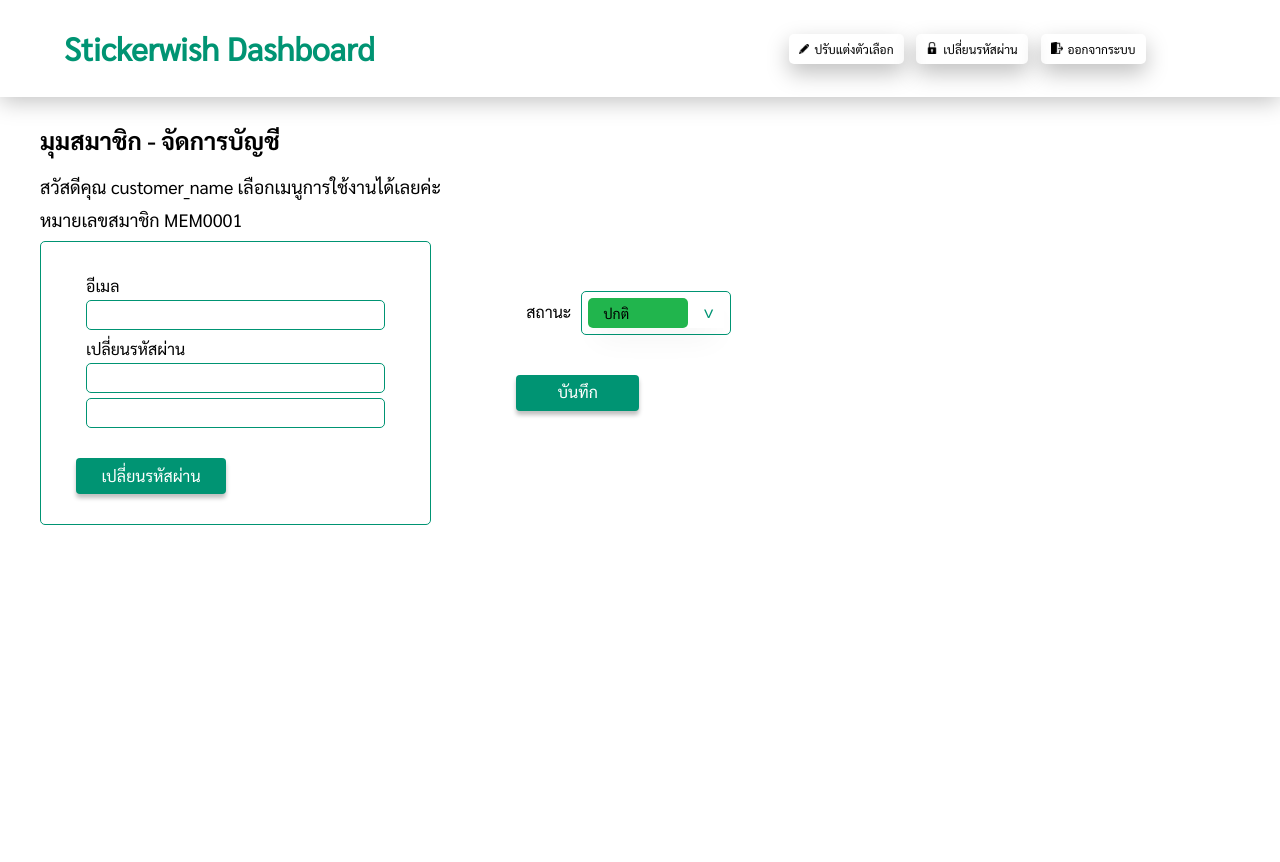
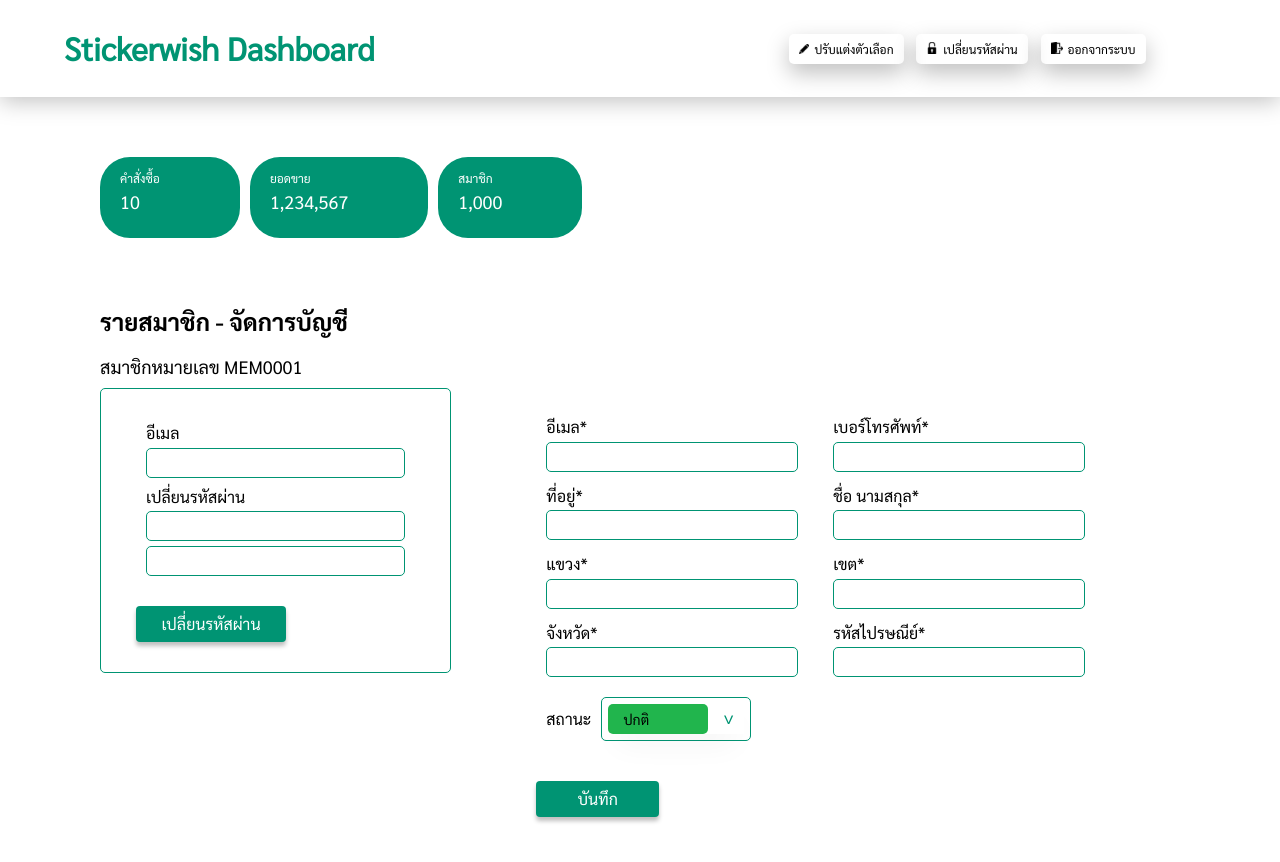
Before and after one commit to Knight-H/e-sticker-frontend, a React (Create React App) app: page /admin/member in a window 1280 px wide. Shown: the top 862 px of the page. Before the commit the page ends 800 px from the top, so only its background shows below. Built offline with nearby package versions, Linux system fonts and the light colour scheme.

Commit message:
Changelog - Implement state for 'admin/member' page - Comment out unused code - change 'input' tag to 'Field' tags for text input boxes - copy a few css from '/admin', 'admin/member-setting' component

```diff
--- a/src/components/member/index.js
+++ b/src/components/member/index.js
@@ -1,82 +1,127 @@
-import React, {useState, useEffect}  from "react";
+import React, { useState, useEffect } from "react";
 import styles from './index.module.scss';
 import { ReactComponent as IconArrow } from './icon-arrow.svg';
 import LocationFieldsComponent from '../location-fields';
 import LoginCredentialsComponent from '../login-credentials';
-import { Formik, Field, Form } from "formik";
+import AdminKpi from '../admin-kpi';
+import { Formik, Field, Form, withFormik } from "formik";
 
-const useInputChange = () => {
-    const [input, setInput] = useState({})
+// const useInputChange = () => {
+//     const [input, setInput] = useState({})
 
-    const handleInputChange = (e) => setInput({
-        ...input,
-        [e.currentTarget.name]: e.currentTarget.value
-    })
+//     const handleInputChange = (e) => setInput({
+//         ...input,
+//         [e.currentTarget.name]: e.currentTarget.value
+//     })
 
-    return [input, handleInputChange]
-}
+//     return [input, handleInputChange]
+// }
 
-const MemberComponent = () => {
-    const [selectMonth, setSelectMonth] = useInputChange();
+let MemberComponent = (props) => {
+    // const [selectMonth, setSelectMonth] = useInputChange();
     const [dropDawn, setDropDawn] = useState(0);
 
+    const { values } = props
+
     const handleChangeDropDawn = (e) => {
+        values.accountState = parseInt(e.value) || 0 // If error value then assume be 0 (Normal)
         setDropDawn(e.value);
     };
 
-    useEffect(() => {
-        let url = window.location.search;
-        const urlParams = new URLSearchParams(url);
-        const userID = urlParams.get('user_id');
-    }, []);
+    // const [accountState, setAccountState] = useState(0)
 
+    // useEffect(() => {
+    //     let url = window.location.search;
+    //     const urlParams = new URLSearchParams(url);
+    //     const userID = urlParams.get('user_id');
+    // }, []);
 
     return (
         <main className={styles.container}>
 
-            <h2>มุมสมาชิก - จัดการบัญชี</h2>
-            <h3>สวัสดีคุณ  customer_name  เลือกเมนูการใช้งานได้เลยค่ะ</h3>
-            <h3>หมายเลขสมาชิก MEM0001</h3>
+            <section className={styles.section1}>
+                <AdminKpi kpi={{ "order": 10, "sales": 1234567, "member": 1000 }} />
+            </section>
+
+            <section className={styles.section1}>
+
+                <h2>รายสมาชิก - จัดการบัญชี</h2>
+                <h3>สมาชิกหมายเลข MEM0001</h3>
 
                 <div className={styles.flexWrapper}>
 
                     <section className={styles.loginCredentials}>
-                    <LoginCredentialsComponent isRegistering={false}/>
+                        <LoginCredentialsComponent isRegistering={false} />
                     </section>
 
                     <section className={styles.userInfo}>
-                    {/* < LocationFieldsComponent /> */}
+                        <Form>
+                            <LocationFieldsComponent onlyLocation={false} />
+
                             <div className={styles.row}>
                                 <p>สถานะ</p>
                                 <div className={styles.selectBox}>
-                            <div className={styles.selectBoxCurrent} tabindex="1">
+
+                                    {/* Display option when dropdown is hidden */}
+                                    <div className={styles.selectBoxCurrent}>
                                         <div className={`${styles.selectBoxValue}`}>
-                                    <input className={styles.selectBoxInput} type="radio" id="0" value="0" checked={`${dropDawn}` === `${0}` ? true : false} onChange={(e) => handleChangeDropDawn(e.target)} />
+                                            <Field className={styles.selectBoxInput} type="radio" id="0" value="0" checked={`${values.accountState}` === `${0}` ? true : false} onChange={(e) => handleChangeDropDawn(e.target)} />
                                             <p className={`${styles.selectBoxInputText}  ${styles.comboBoxStatusGreen}`}>ปกติ</p>
                                         </div>
                                         <div className={styles.selectBoxValue}>
-                                    <input className={styles.selectBoxInput} type="radio" id="1" value="1" checked={`${dropDawn}` === `${1}` ? true : false} onChange={(e) => handleChangeDropDawn(e.target)} />
+                                            <Field className={styles.selectBoxInput} type="radio" id="1" value="1" checked={`${values.accountState}` === `${1}` ? true : false} onChange={(e) => handleChangeDropDawn(e.target)} />
                                             <p className={`${styles.selectBoxInputText}  ${styles.comboBoxStatusRed}`}>แบน</p>
                                             <IconArrow />
                                         </div>
                                     </div>
+
+                                    {/* The dropdown options */}
                                     <ul className={styles.selectBoxList}>
                                         <li><label className={`${styles.selectBoxOption} ${styles.comboBoxStatusGreen}`} for="0">ปกติ</label></li>
                                         <li><label className={`${styles.selectBoxOption} ${styles.comboBoxStatusRed}`} for="1">แบน</label></li>
                                     </ul>
+
                                 </div>
                             </div>
 
-                    <button type="submit" className={styles.greenButton} >บันทึก</button>
-
+                            <Field type="submit" className={styles.greenButton} value="บันทึก" />
+                        </Form>
                     </section>
 
-
                 </div>
-
-
+            </section>
         </main>
-    );
+    )
 }
 
+const EnhancedMemberComponent = withFormik({
+    mapPropsToValues: () => ({
+
+        email: '',
+        phone: '',
+        address: '',
+        fullname: '',
+
+        district: '',
+        zone: '',
+        provice: '',
+        zip: '',
+
+        accountState: 0
+    }),
+    validate: (values) => {
+        const errors = {}
+
+        // TODO add validation for the values
+
+        return errors
+    },
+    handleSubmit: (values) => {
+        setTimeout(() => {
+            alert(JSON.stringify(values, null, 2))
+        }, 0)
+    }
+})(MemberComponent)
+
+MemberComponent = EnhancedMemberComponent
 export default MemberComponent;
--- a/src/components/member/index.module.scss
+++ b/src/components/member/index.module.scss
@@ -1,4 +1,43 @@
 @import "../../variables";
+
+
+.section1 {
+    width: 90%;
+    margin: 30px auto;
+    display: flex;
+    flex-direction: column;
+    flex-wrap: wrap;
+    // border: 3px solid red;
+}
+
+.flexWrapper{
+    display: flex;
+    flex-wrap: wrap;
+    align-items: flex-start;
+}
+
+.formControl {
+    // margin-top: 10px;
+    // border: 3px solid red;
+
+    width: 100%;
+
+    p {
+        margin: 0px;
+        padding-bottom: 5px;
+    }
+
+    input {
+        border: 1px solid #009473;
+        border-radius: 5px;
+        height: 30px;
+        width: 100%;
+        padding: 0px 0px 0px 5px;
+
+        margin-bottom: 5px;
+    }
+}
+
 
 .container {
 
```
Lines whose indentation alone changed are shown as unchanged.
